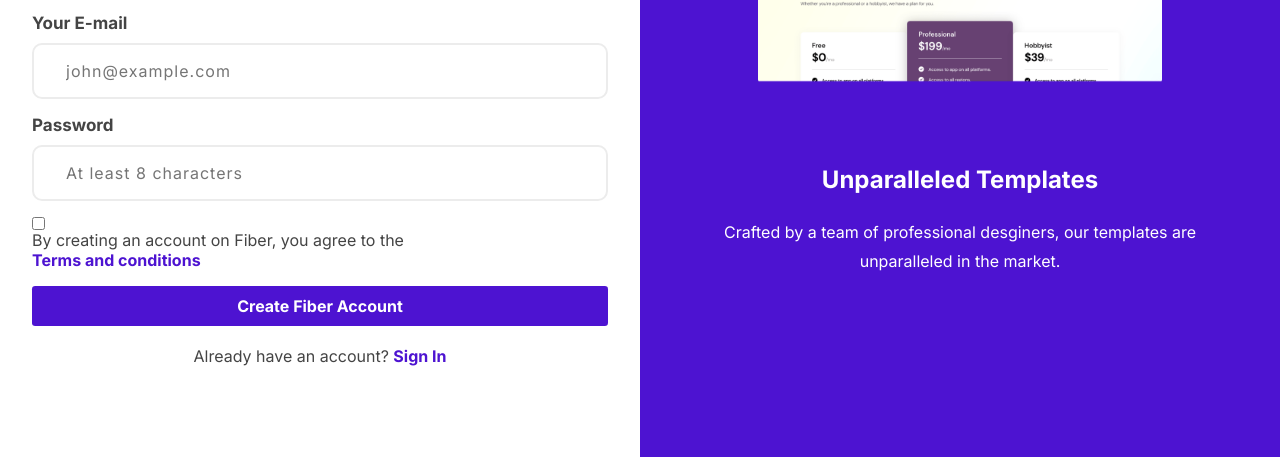
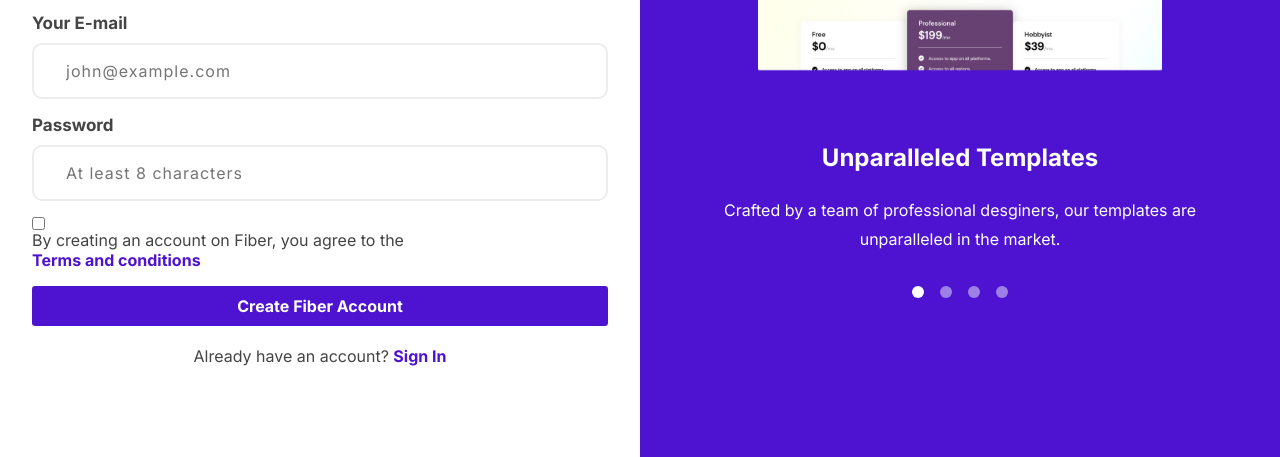
Before and after one commit to SankThomas/fiber-landing-page, a plain HTML site: page sign-up.html in a window 1280 px wide. Shown: the part 343-800 px from the top of the page. Drawn offline with Linux system fonts and the light colour scheme.

Commit message:
style carousel icons

```diff
--- a/sign-up.css
+++ b/sign-up.css
@@ -113,4 +113,24 @@ section div:nth-child(2) {
     width: 500px;
     margin: auto;
   }
+
+  section div:nth-child(2) article ul {
+    display: flex;
+    align-items: center;
+    justify-content: center;
+    gap: 1rem;
+    margin-top: 2rem;
+  }
+
+  section div:nth-child(2) article ul li {
+    width: 12px;
+    height: 12px;
+    background-color: #ffffff75;
+    border-radius: 50%;
+    cursor: pointer;
+  }
+
+  section div:nth-child(2) article ul li.active {
+    background-color: #fff;
+  }
 }
```
